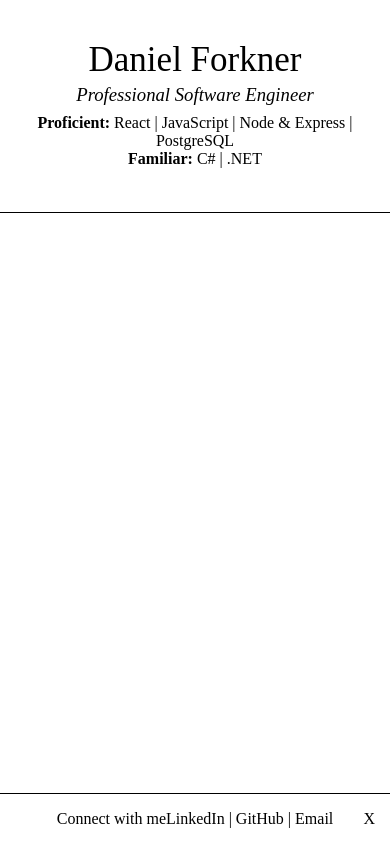
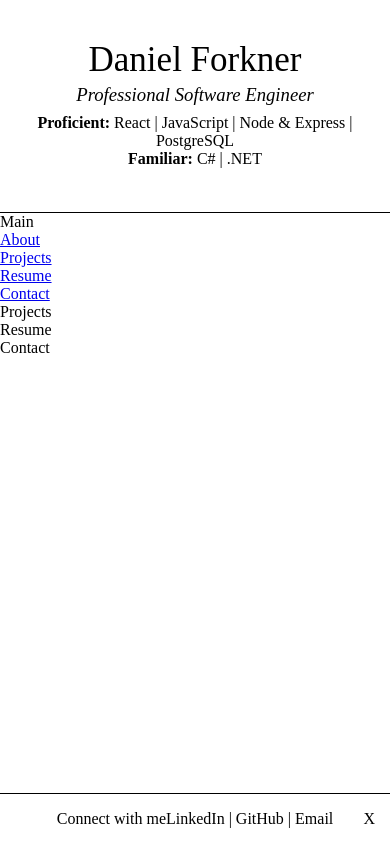
Before and after one commit to danielforkner/Personal-Site, a React app: page / in a window 390 px wide. Built offline with nearby package versions, Linux system fonts and the light colour scheme.

Commit message:
sass mixins for media queries

```diff
--- a/src/components/App.js
+++ b/src/components/App.js
@@ -1,11 +1,13 @@
 import React from 'react';
 import Footer from './Footer';
 import Header from './Header';
+import Main from './Main/Main';
 
 const App = () => {
   return (
     <>
       <Header />
+      <Main />
       <Footer />
     </>
   );
--- /dev/null
+++ b/src/components/Main/Aside.js
@@ -0,0 +1,33 @@
+import React from 'react';
+
+const Aside = () => {
+  return (
+    <>
+      <div className="aside-toggle">
+        <div></div>
+      </div>
+      <aside>
+        <nav>
+          <ul>
+            <li>
+              <a href="#About" className="active">
+                About
+              </a>
+            </li>
+            <li>
+              <a href="#Projects">Projects</a>
+            </li>
+            <li>
+              <a href="#Resume">Resume</a>
+            </li>
+            <li>
+              <a href="#Contact">Contact</a>
+            </li>
+          </ul>
+        </nav>
+      </aside>
+    </>
+  );
+};
+
+export default Aside;
--- /dev/null
+++ b/src/components/Main/Contact.js
@@ -0,0 +1,7 @@
+import React from 'react';
+
+const Contact = () => {
+  return <div>Contact</div>;
+};
+
+export default Contact;
--- /dev/null
+++ b/src/components/Main/Main.js
@@ -0,0 +1,19 @@
+import React from 'react';
+import Contact from './Contact';
+import Projects from './Projects';
+import Resume from './Resume';
+import Aside from './Aside';
+
+const Main = () => {
+  return (
+    <main>
+      Main
+      <Aside />
+      <Projects />
+      <Resume />
+      <Contact />
+    </main>
+  );
+};
+
+export default Main;
--- /dev/null
+++ b/src/components/Main/Projects.js
@@ -0,0 +1,7 @@
+import React from 'react';
+
+const Projects = () => {
+  return <div>Projects</div>;
+};
+
+export default Projects;
--- /dev/null
+++ b/src/components/Main/Resume.js
@@ -0,0 +1,7 @@
+import React from 'react';
+
+const Resume = () => {
+  return <div>Resume</div>;
+};
+
+export default Resume;
--- a/src/index.css
+++ b/src/index.css
@@ -13,77 +13,81 @@ header {
   border-bottom: 1px solid black;
   background: url();
 }
-
+@media screen and (min-width: 1200px) {
+  header {
+    height: 600px;
+  }
+}
+@media screen and (min-width: 768px) {
+  header .content-wrapper {
+    max-width: 768px;
+    margin: 0 auto;
+  }
+}
+@media screen and (min-width: 1200px) {
+  header .content-wrapper {
+    max-width: 1024px;
+    margin: 0 auto;
+  }
+}
 header .content {
   text-align: center;
   margin: 0 auto;
   max-width: 425px;
   padding: 40px 15px;
 }
-
+@media screen and (min-width: 768px) {
+  header .content {
+    text-align: left;
+    max-width: 425px;
+    padding: 50px 0;
+    margin: 0 30px;
+  }
+}
+@media screen and (min-width: 1200px) {
+  header .content {
+    text-align: left;
+    max-width: 600px;
+    padding: 235px 0;
+    margin: 0 30px;
+  }
+}
 header .content h2 {
   font-size: 35px;
   font-weight: 400;
   margin: 0;
 }
-
+@media screen and (min-width: 768px) {
+  header .content h2 {
+    font-size: 35px;
+    font-weight: 400;
+    margin: 0;
+  }
+}
+@media screen and (min-width: 1200px) {
+  header .content h2 {
+    font-size: 60px;
+    font-weight: 400;
+    margin: 0;
+  }
+}
 header .content h3 {
   margin: 0.25rem 0;
   font-weight: 200;
   font-style: italic;
 }
-
 header .skills-list {
   padding: 0.25rem 0;
 }
-
 header .skill-title {
   font-weight: 600;
 }
-
 header .skill {
   display: inline-block;
   animation: fadeInRight;
   animation-duration: 2s;
 }
 
-@media screen and (min-width: 768px) {
-  header .content-wrapper {
-    max-width: 768px;
-    margin: 0 auto;
-  }
-  header .content {
-    text-align: left;
-    max-width: 425px;
-    padding: 50px 0;
-    margin: 0 30px;
-  }
-  header .content h2 {
-    font-size: 35px;
-    font-weight: 400;
-    margin: 0;
-  }
-}
-@media screen and (min-width: 1024px) {
-  header {
-    height: 600px;
-  }
-  header .content-wrapper {
-    max-width: 1024px;
-    margin: 0 auto;
-  }
-  header .content {
-    text-align: left;
-    max-width: 600px;
-    padding: 235px 0;
-    margin: 0 30px;
-  }
-  header .content h2 {
-    font-size: 60px;
-    font-weight: 400;
-    margin: 0;
-  }
-}
 .footer {
   position: absolute;
   bottom: 0;
```
Also changed, not shown: src/sass/_header.scss (+67 -45 lines), src/sass/_mixin.scss (added, +32 -0 lines), src/sass/style.scss (+10 -0 lines).
